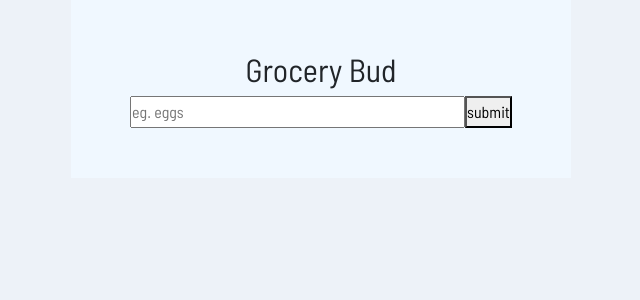
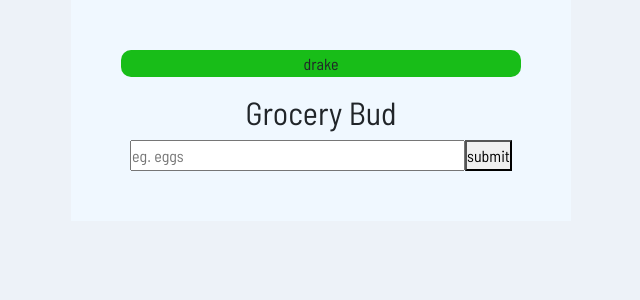
Before and after one commit to kbuczek/react-beginner-projects, a React (Create React App) app: page /grocery-bud in a window 1280 px wide. Shown: the top 300 px of the page, without its empty margins (319-959 px from the left). Built offline with nearby package versions, Linux system fonts and the light colour scheme.

Commit message:
grocery bud

```diff
--- /dev/null
+++ b/src/Projects/GroceryBud/Alert.css
@@ -0,0 +1,11 @@
+.gBud-alert {
+  border-radius: 10px;
+}
+
+.gBud-alert-success {
+  background-color: rgb(24, 189, 24);
+}
+
+.gBud-alert-danger {
+  background-color: red;
+}
--- a/src/Projects/GroceryBud/Alert.tsx
+++ b/src/Projects/GroceryBud/Alert.tsx
@@ -1,7 +1,14 @@
 import React from "react";
+import "./Alert.css";
 
-const Alert = () => {
-  return <div>Alert</div>;
+interface Alert {
+  show: boolean;
+  msg: string;
+  type: string;
+}
+
+const Alert: React.FC<Alert> = ({ type, msg }) => {
+  return <p className={`gBud-alert gBud-alert-${type}`}>{msg}</p>;
 };
 
 export default Alert;
--- a/src/Projects/GroceryBud/GroceryBud.tsx
+++ b/src/Projects/GroceryBud/GroceryBud.tsx
@@ -8,7 +8,11 @@ const GroceryBud = () => {
   const [list, setList] = useState<{ id: string; title: string }[]>([]);
   const [isEditing, setIsEditing] = useState(false);
   const [editId, setEditID] = useState(null);
-  const [alert, setAlert] = useState({ show: false, msg: "", type: "" });
+  const [alert, setAlert] = useState({
+    show: true,
+    msg: "drake",
+    type: "success",
+  });
 
   const handleSubmit = (e: React.FormEvent<HTMLFormElement>) => {
     e.preventDefault();
@@ -27,7 +31,7 @@ const GroceryBud = () => {
   return (
     <section className="gBud-section-center">
       <form className="gBud-form" onSubmit={handleSubmit}>
-        {alert.show && <Alert />}
+        {alert.show && <Alert {...alert} />}
         <h3>grocery bud</h3>
         <div className="gBud-form-control">
           <input
```
